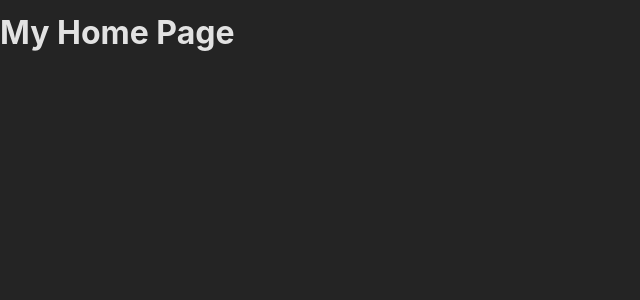
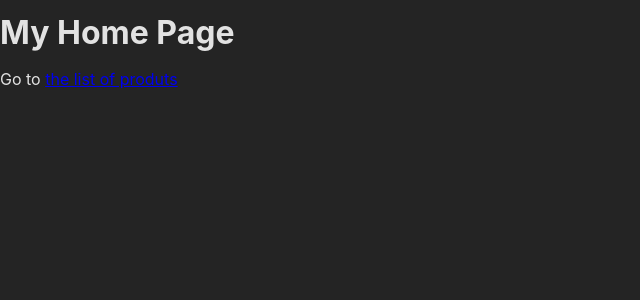
Before and after one commit to AndyHuang97/18-react-router, a React (Create React App) app: page / in a window 1280 px wide. Shown: the top 300 px of the page, without its empty margins (0-640 px from the left). Built offline with nearby package versions, Linux system fonts and the light colour scheme.

Commit message:
Navigating between Pages with Links

```diff
--- a/src/pages/HomePage.jsx
+++ b/src/pages/HomePage.jsx
@@ -1,3 +1,12 @@
+import { Link } from "react-router-dom";
+
 export default function HomePage() {
-    return <h1>My Home Page</h1>
+  return (
+    <>
+      <h1>My Home Page</h1>
+      <p>
+        Go to <Link to='/products'>the list of produts</Link>
+      </p>
+    </>
+  );
 }
```
